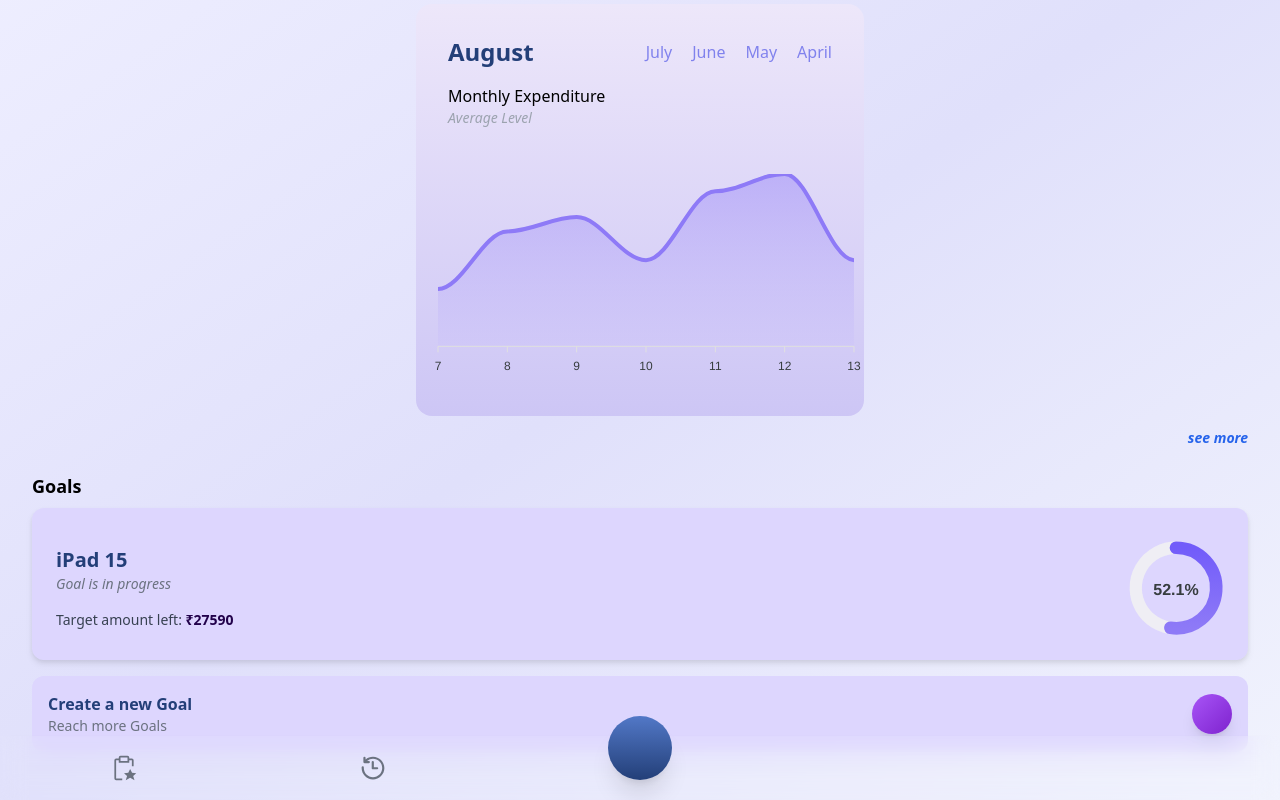
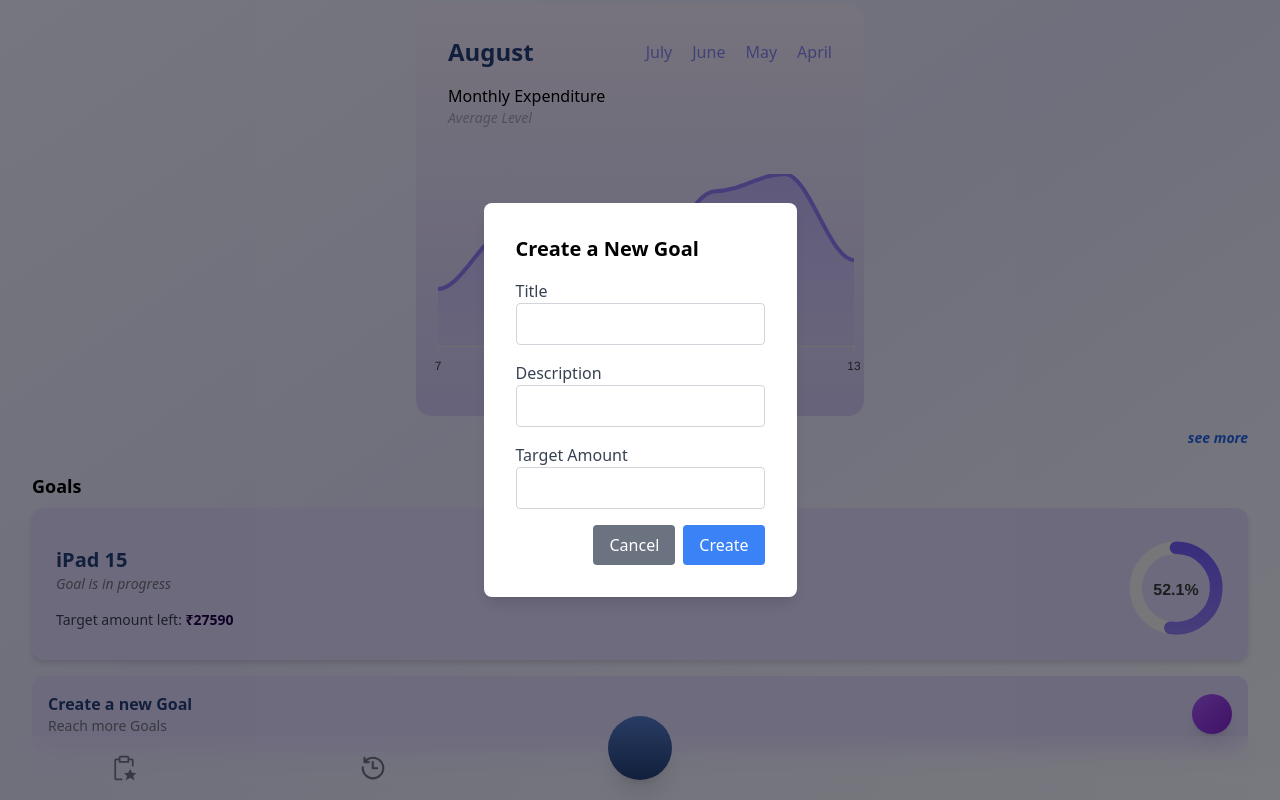
Before and after one commit to Vasu1712/gullak-web, a React (Create React App) app in the folder client/: page /statistics in a window 1280 px wide. Both pictures are taken after a click on the button 1212 px from the left and 806 px from the top of the page. Shown: the part 92-892 px from the top of the page. Built offline with nearby package versions, Linux system fonts and the light colour scheme; no server answers; some icons are missing.

Commit message:
fixed goals

```diff
--- a/client/package.json
+++ b/client/package.json
@@ -7,6 +7,7 @@
     "@testing-library/react": "^13.4.0",
     "@testing-library/user-event": "^13.5.0",
     "apexcharts": "^3.49.2",
+    "axios": "^1.7.2",
     "dotenv": "^16.4.5",
     "firebase": "^10.12.2",
     "react": "^18.3.1",
--- a/client/src/firebaseConfig.js
+++ b/client/src/firebaseConfig.js
@@ -1,13 +1,13 @@
 import { initializeApp } from "firebase/app";
 
 const firebaseConfig = {
-    apiKey: process.env.REACT_APP_FIREBASE_API_KEY,
-    authDomain: process.env.REACT_APP_FIREBASE_AUTH_DOMAIN,
-    projectId: process.env.REACT_APP_FIREBASE_PROJECT_ID,
-    storageBucket: process.env.REACT_APP_FIREBASE_STORAGE_BUCKET,
-    messagingSenderId: process.env.REACT_APP_FIREBASE_MESSAGING_SENDER_ID,
-    appId: process.env.REACT_APP_FIREBASE_APP_ID,
-  };
+  apiKey: "AIzaSyD7Y9tLuR7KClG_a1vt6AaWowXjCmaebI4",
+  authDomain: "gullak-425421.firebaseapp.com",
+  projectId: "gullak-425421",
+  storageBucket: "gullak-425421.appspot.com",
+  messagingSenderId: "1053776063914",
+  appId: "1:1053776063914:web:ab51fbab99ccba871d8fd3"
+};
 
 // Initialize Firebase
 const app = initializeApp(firebaseConfig);
--- a/client/src/routes/Statistics.js
+++ b/client/src/routes/Statistics.js
@@ -1,4 +1,4 @@
-import React from 'react';
+import React, { useState } from 'react';
 import { Link } from 'react-router-dom';
 import { Icon } from '@iconify/react';
 import Chart from 'react-apexcharts';
@@ -6,6 +6,22 @@ import profileimage from '../assets/images/profile_image.png';
 import Footer from './Footer';
 
 const Statistics = () => {
+  const [isModalOpen, setIsModalOpen] = useState(false);
+  const [newGoal, setNewGoal] = useState({
+    title: '',
+    description: '',
+    targetAmount: '',
+    progress: 0,
+  });
+  const [goals, setGoals] = useState([
+    {
+      title: 'iPad 15',
+      description: 'Goal is in progress',
+      targetAmount: '₹27590',
+      progress: 52.1,
+    },
+  ]);
+
   const chartOptions = {
     chart: {
       type: 'area',
@@ -30,7 +46,7 @@ const Statistics = () => {
       enabled: true,
     },
     grid: {
-      show: false, // Hide the grid lines
+      show: false,
     },
     colors: ['#8E7AF7'],
   };
@@ -84,6 +100,31 @@ const Statistics = () => {
 
   const radialChartSeries = [52.1];
 
+  const handlePlusClick = () => {
+    setIsModalOpen(true);
+  };
+
+  const handleModalClose = () => {
+    setIsModalOpen(false);
+  };
+
+  const handleInputChange = (e) => {
+    const { name, value } = e.target;
+    setNewGoal({ ...newGoal, [name]: value });
+  };
+
+  const handleFormSubmit = (e) => {
+    e.preventDefault();
+    setGoals([...goals, { ...newGoal, progress: 0 }]);
+    setNewGoal({
+      title: '',
+      description: '',
+      targetAmount: '',
+      progress: 0,
+    });
+    setIsModalOpen(false);
+  };
+
   return (
     <div className="min-h-screen bg-gradient-to-br from-grad1 via-grad2 to-grad3 p-4">
       <div className="flex justify-between items-center">
@@ -114,37 +155,86 @@ const Statistics = () => {
           <Chart options={chartOptions} series={chartSeries} type="area" height={240} />
         </div>
       </div>
-      <Link to="/overview" >
+      <Link to="/overview">
         <div className="flex pt-3 px-4 text-sm text-blue-600 italic font-semibold justify-end items-center">
             see more
         </div>
       </Link>
       <div className="mt-2 w-full bg-inherit p-4 rounded-xl mb-4">
         <h2 className="text-lg font-semibold mb-2">Goals</h2>
-        <div className="flex items-center justify-between pt-2 bg-violet-200 drop-shadow-md rounded-xl mb-4">
+        {goals.map((goal, index) => (
+          <div key={index} className="flex items-center justify-between pt-2 bg-violet-200 drop-shadow-md rounded-xl mb-4">
             <div className="flex flex-col px-6 py-2">
-            <h3 className="text-deepblue2 text-xl font-bold">iPad 15</h3>
-            <p className="text-sm text-gray-500 italic">Goal is in progress</p>
+              <h3 className="text-deepblue2 text-xl font-bold">{goal.title}</h3>
+              <p className="text-sm text-gray-500 italic">{goal.description}</p>
               <p className="text-sm text-gray-700 pt-4">
-              Target amount left: <span className="text-darkpurple font-semibold">₹27590</span>
+                Target amount left: <span className="text-darkpurple font-semibold">{goal.targetAmount}</span>
               </p>
             </div>
             <div className="relative w-36 h-36">
-            <Chart options={radialChartOptions} series={radialChartSeries} type="radialBar" height="100%" />
+              <Chart options={radialChartOptions} series={[goal.progress]} type="radialBar" height="100%" />
             </div>
           </div>
+        ))}
         <div className="flex items-center justify-between p-4 bg-violet-200 rounded-xl">
           <div className="flex flex-col">
             <h3 className="text-deepblue2 font-bold">Create a new Goal</h3>
             <p className="text-sm text-gray-500">Reach more Goals</p>
           </div>
-          <button className="bg-gradient-to-br from-purple-500 to-purple-700 text-white p-2 rounded-full shadow-lg">
+          <button className="bg-gradient-to-br from-purple-500 to-purple-700 text-white p-2 rounded-full shadow-lg" onClick={handlePlusClick}>
             <Icon icon="mdi:plus" width="24" />
           </button>
         </div>
       </div>
 
       <Footer />
+
+      {isModalOpen && (
+        <div className="fixed inset-0 flex items-center justify-center bg-black bg-opacity-50 z-50">
+          <div className="bg-white p-8 rounded-lg shadow-lg">
+            <h2 className="text-xl font-bold mb-4">Create a New Goal</h2>
+            <form onSubmit={handleFormSubmit}>
+              <div className="mb-4">
+                <label className="block text-gray-700">Title</label>
+                <input
+                  type="text"
+                  name="title"
+                  value={newGoal.title}
+                  onChange={handleInputChange}
+                  className="w-full p-2 border border-gray-300 rounded"
+                  required
+                />
+              </div>
+              <div className="mb-4">
+                <label className="block text-gray-700">Description</label>
+                <input
+                  type="text"
+                  name="description"
+                  value={newGoal.description}
+                  onChange={handleInputChange}
+                  className="w-full p-2 border border-gray-300 rounded"
+                  required
+                />
+              </div>
+              <div className="mb-4">
+                <label className="block text-gray-700">Target Amount</label>
+                <input
+                  type="text"
+                  name="targetAmount"
+                  value={newGoal.targetAmount}
+                  onChange={handleInputChange}
+                  className="w-full p-2 border border-gray-300 rounded"
+                  required
+                />
+              </div>
+              <div className="flex justify-end">
+                <button type="button" onClick={handleModalClose} className="bg-gray-500 text-white px-4 py-2 rounded mr-2">Cancel</button>
+                <button type="submit" className="bg-blue-500 text-white px-4 py-2 rounded">Create</button>
+              </div>
+            </form>
+          </div>
+        </div>
+      )}
     </div>
   );
 };
--- a/client/src/routes/Transactions.js
+++ b/client/src/routes/Transactions.js
@@ -1,99 +1,54 @@
-import React from 'react';
+import React, { useEffect, useState } from 'react';
+import axios from 'axios';
 import Footer from './Footer';
 
 const Transactions = () => {
+  const [transactions, setTransactions] = useState([]);
+  const [loading, setLoading] = useState(true);
+  const [error, setError] = useState(null);
+
+  useEffect(() => {
+    axios.get('https://gullak-425421.uc.r.appspot.com/gmail-data')
+      .then((response) => {
+        setTransactions(response.data);
+        setLoading(false);
+      })
+      .catch((error) => {
+        setError(error);
+        setLoading(false);
+      });
+  }, []);
+
+  const formatDate = (dateString) => {
+    const options = { year: 'numeric', month: 'long', day: '2-digit' };
+    return new Date(dateString).toLocaleDateString('en-GB', options);
+  };
+
+  if (loading) {
+    return <div>Loading...</div>;
+  }
+
+  if (error) {
+    return <div>Error: {error.message}</div>;
+  }
+
   return (
     <div className="bg-gradient-to-br from-grad1 via-grad2 to-grad3 p-4">
       <div className="mt-6 w-full overflow-y-auto mb-4">
         <h4 className="text-3xl font-semibold text-gray-800 mb-6">Transaction History</h4>
         <ul className="space-y-2">
-            <li className="flex justify-between items-center bg-white px-4 py-2 rounded-xl">
-                <div>
-                <h5 className="font-md text-lg">Puran's Store</h5>
-                <p className="text-sm text-gray-500">02 July 2023 | 10:00</p>
+          {transactions.map((transaction, index) => (
+            <li key={index} className="flex justify-between items-center bg-white px-4 py-2 rounded-xl">
+              <div className="flex-grow">
+                <h5 className="font-md text-lg">{transaction.paid_to}</h5>
+                <p className="text-sm text-gray-500">{formatDate(transaction.received_date)} | {transaction.received_time}</p>
               </div>
-                <p className="text-red-500">₹202</p>
+              <p className={`text-red-500`}>₹{transaction.amount}</p>
             </li>
-            <li className="flex justify-between items-center bg-white px-4 py-2 rounded-xl">
-                <div>
-                <h5 className="font-md text-lg">Excitel Wi-Fi Bill</h5>
-                <p className="text-sm text-gray-500">29 June 2023 | 14:40</p>
-                </div>
-                <p className="text-red-500">₹120</p>
-            </li>
-            <li className="flex justify-between items-center bg-white px-4 py-2 rounded-xl">
-                <div>
-                <h5 className="font-md text-lg">Stipend</h5>
-                <p className="text-sm text-gray-500">24 June 2023 | 12:10</p>
-                </div>
-                <p className="text-green-500">₹100000</p>
-            </li>
-            <li className="flex justify-between items-center bg-white px-4 py-2 rounded-xl">
-                <div>
-                <h5 className="font-md text-lg">Monthly Subscription</h5>
-                <p className="text-sm text-gray-500">22 June 2023 | 10:00</p>
-                </div>
-                <p className="text-red-500">₹699</p>
-            </li>
-            <li className="flex justify-between items-center bg-white px-4 py-2 rounded-xl">
-                <div>
-                <h5 className="font-md text-lg">Puran's Store</h5>
-                <p className="text-sm text-gray-500">02 July 2023 | 10:00</p>
-                </div>
-                <p className="text-red-500">₹202</p>
-            </li>
-            <li className="flex justify-between items-center bg-white px-4 py-2 rounded-xl">
-                <div>
-                <h5 className="font-md text-lg">Excitel Wi-Fi Bill</h5>
-                <p className="text-sm text-gray-500">29 June 2023 | 14:40</p>
-                </div>
-                <p className="text-red-500">₹120</p>
-            </li>
-            <li className="flex justify-between items-center bg-white px-4 py-2 rounded-xl">
-                <div>
-                <h5 className="font-md text-lg">Stipend</h5>
-                <p className="text-sm text-gray-500">24 June 2023 | 12:10</p>
-                </div>
-                <p className="text-green-500">₹100000</p>
-            </li>
-            <li className="flex justify-between items-center bg-white px-4 py-2 rounded-xl">
-                <div>
-                <h5 className="font-md text-lg">Monthly Subscription</h5>
-                <p className="text-sm text-gray-500">22 June 2023 | 10:00</p>
-                </div>
-                <p className="text-red-500">₹699</p>
-            </li>
-            <li className="flex justify-between items-center bg-white px-4 py-2 rounded-xl">
-                <div>
-                <h5 className="font-md text-lg">Puran's Store</h5>
-                <p className="text-sm text-gray-500">02 July 2023 | 10:00</p>
-                </div>
-                <p className="text-red-500">₹202</p>
-            </li>
-            <li className="flex justify-between items-center bg-white px-4 py-2 rounded-xl">
-                <div>
-                <h5 className="font-md text-lg">Excitel Wi-Fi Bill</h5>
-                <p className="text-sm text-gray-500">29 June 2023 | 14:40</p>
-                </div>
-                <p className="text-red-500">₹120</p>
-            </li>
-            <li className="flex justify-between items-center bg-white px-4 py-2 rounded-xl">
-                <div>
-                <h5 className="font-md text-lg">Stipend</h5>
-                <p className="text-sm text-gray-500">24 June 2023 | 12:10</p>
-                </div>
-                <p className="text-green-500">₹100000</p>
-            </li>
-            <li className="flex justify-between items-center bg-white px-4 py-2 rounded-xl">
-                <div>
-                <h5 className="font-md text-lg">Monthly Subscription</h5>
-                <p className="text-sm text-gray-500">22 June 2023 | 10:00</p>
-                </div>
-                <p className="text-red-500">₹699</p>
-            </li>
+          ))}
         </ul>
       </div>
-        <Footer/>
+      <Footer />
     </div>
   );
 };
```
Also changed, not shown: 1 other file (tests, documents, lock files or other folders). Lines whose indentation alone changed are shown as unchanged.
